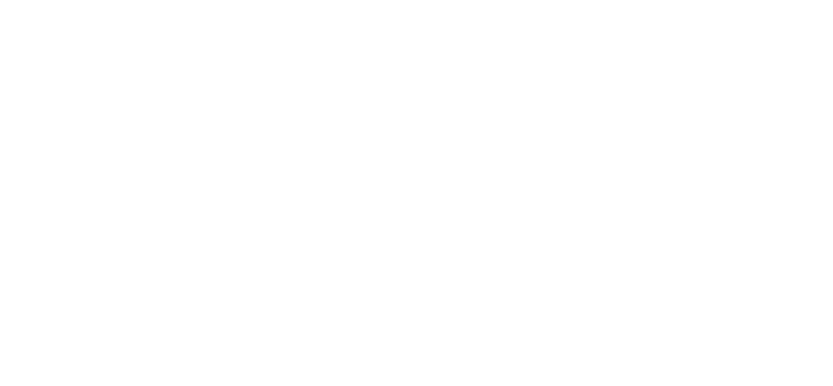
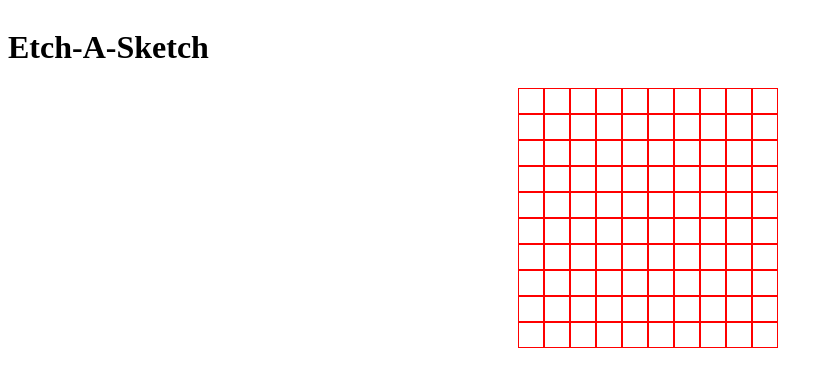
Before and after one commit to Theplanter/EtchPro, a plain HTML site: page index.html in a window 1280 px wide. Shown: the whole page, without its empty margins (0-833 px from the left). Drawn offline with Linux system fonts and the light colour scheme.

Commit message:
Add nested for loop to creat a grid, used flex box to style it to be a grid

```diff
--- a/index.html
+++ b/index.html
@@ -3,9 +3,14 @@
 <head>
     <meta charset="UTF-8">
     <meta name="viewport" content="width=device-width, initial-scale=1.0">
+    <link href="styles.css" rel="stylesheet">
+    <script src="main.js" defer></script>
     <title>Document</title>
 </head>
 <body>
+    <h1>Etch-A-Sketch</h1>
+    <div class="container">
 
+    </div>
 </body>
 </html>
--- a/main.js
+++ b/main.js
@@ -0,0 +1,21 @@
+const container = document.querySelector(".container")
+
+
+for(let i = 0;i<10;i++){
+const col = document.createElement("div")
+col.classList.add("col")
+
+    for(let i = 0;i<10;i++){
+    const row = document.createElement("div")
+    row.classList.add("row")
+    col.appendChild(row)
+}
+container.appendChild(col)
+
+}
+
+// const col = document.querySelector(".row")
+
+
+
+// }
--- a/styles.css
+++ b/styles.css
@@ -0,0 +1,18 @@
+
+body{
+    width: 100%;
+    display: flex;
+    flex-direction: column;
+}
+
+.row{
+    border: 1px solid red;
+    display: flex;
+   justify-content: center;
+   padding: 12px;
+}
+.col{
+display: flex;
+justify-content: center;
+
+}
```
